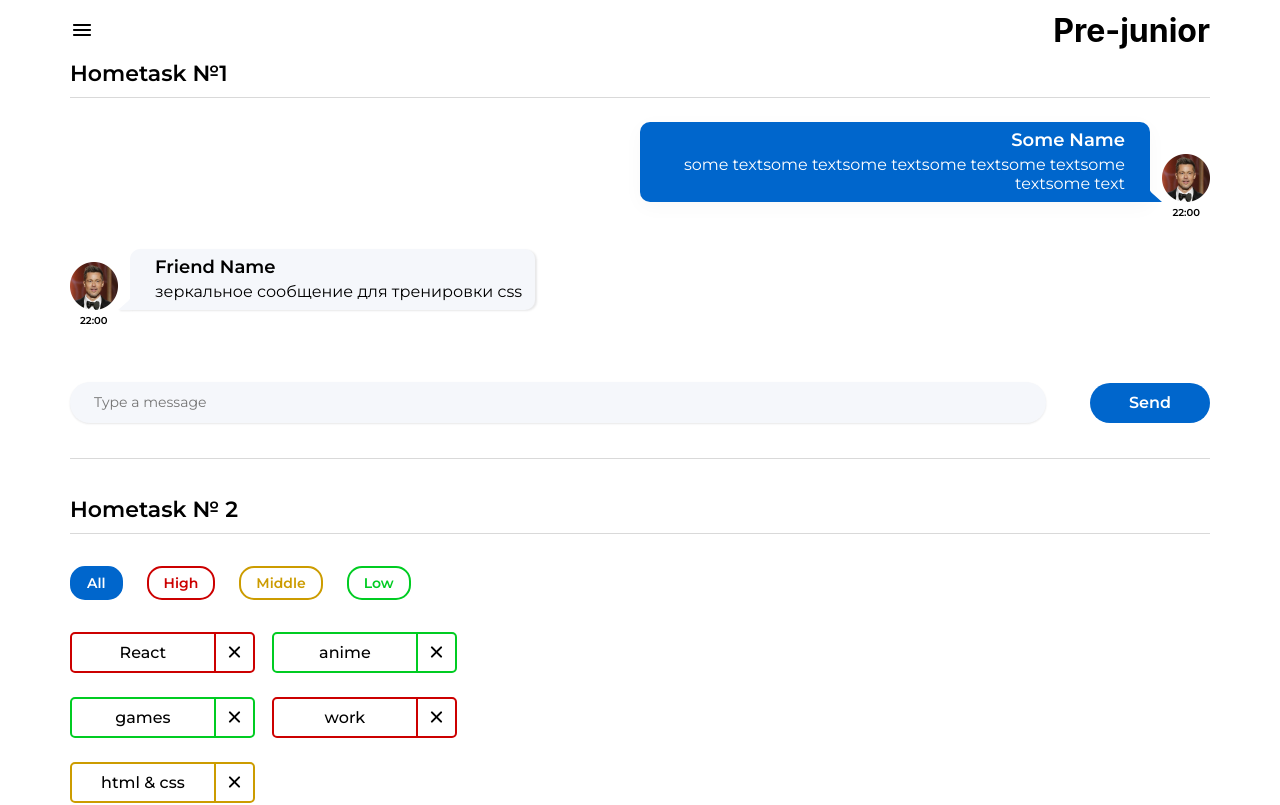
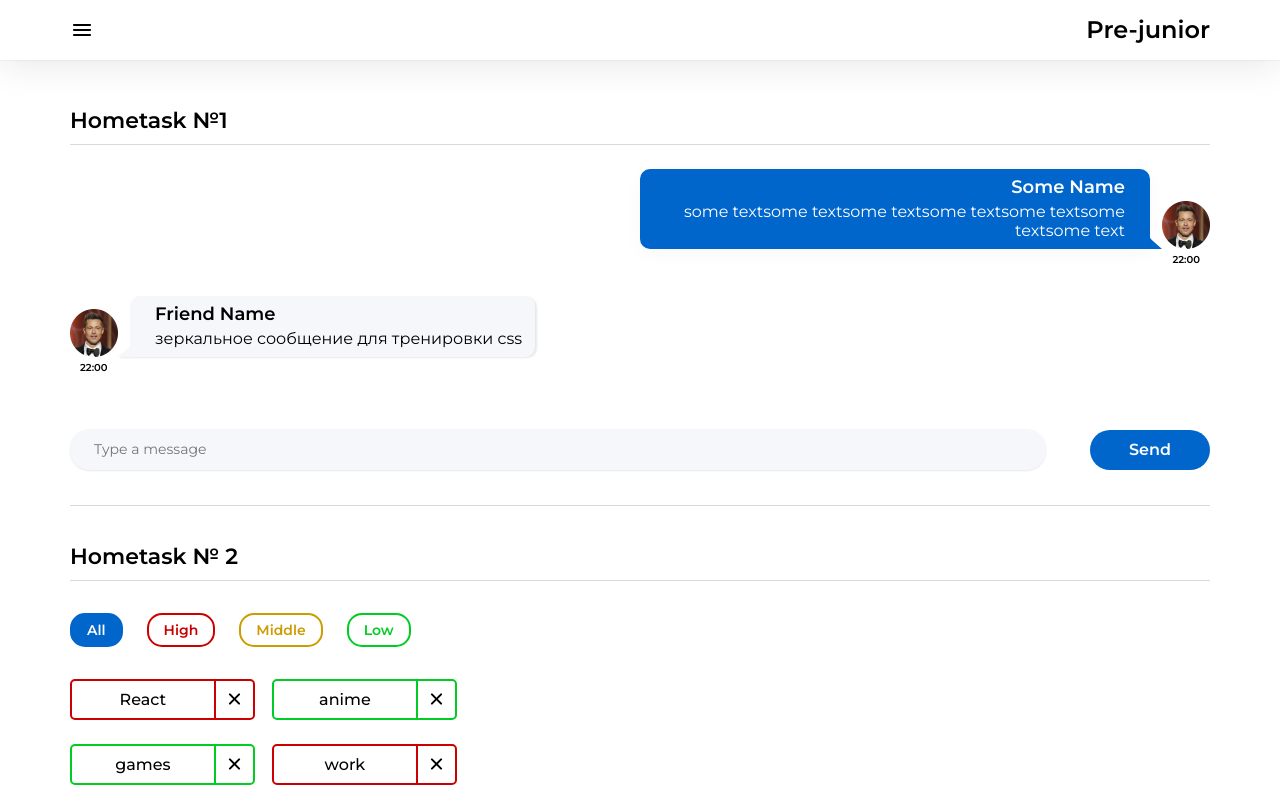
Before and after one commit to VladSmirnou/hws2, a React (Create React App) app: page /#/pre-junior in a window 1280 px wide. Shown: the top 805 px of the page. Built offline with nearby package versions, Linux system fonts and the light colour scheme.

Commit message:
fix HW5 styles

```diff
--- a/src/s2-homeworks/hw05/header/Header.module.css
+++ b/src/s2-homeworks/hw05/header/Header.module.css
@@ -1,12 +1,22 @@
 .burgerMenuIcon {
+    cursor: pointer;
 }
 
 .header {
+    height: 60px;
+    margin-bottom: 47px;
+    box-shadow:
+        0px 0px 2px 0px #1D21261A,
+        0px 0px 40px 0px #1D212621;
+}
+
+.headerContainer {
+    height: 100%;
     display: flex;
+    margin: 0 auto;
     justify-content: space-between;
     align-items: center;
-    padding: 0 70px;
-    height: 60px;
+    max-width: 1140px;
 }
 
 .header > img {
@@ -15,4 +25,8 @@
 }
 
 .header h1 {
+    font-family: Montserrat;
+    font-size: 24px;
+    font-weight: 600;
+    line-height: 29.26px;
 }
--- a/src/s2-homeworks/hw05/header/Header.tsx
+++ b/src/s2-homeworks/hw05/header/Header.tsx
@@ -24,6 +24,7 @@ export const Header: FC<PropsType> = ({handleOpen}) => {
     return (
         <>
             <div id={'hw5-header'} className={s.header}>
+                <div className={s.headerContainer}>
                     <img
                         src={burgerIcon}
                         id={'hw5-burger-menu'}
@@ -33,6 +34,7 @@ export const Header: FC<PropsType> = ({handleOpen}) => {
                     />
                     <h1>{pageName}</h1>
                 </div>
+            </div>
         </>
     )
 }
--- a/src/s2-homeworks/hw05/sidebar/Sidebar.module.css
+++ b/src/s2-homeworks/hw05/sidebar/Sidebar.module.css
@@ -14,6 +14,7 @@
     left: 0;
     top: 0;
     bottom: 0;
+    z-index: 1;
 }
 
 .nav {
@@ -27,6 +28,7 @@
 .nav a {
     color: black;
     text-decoration: none;
+    font-family: Montserrat;
     font-size: 22px;
     font-weight: 600;
     line-height: 26.82px;
@@ -52,13 +54,16 @@
     align-self: flex-end;
     padding-right: 24px;
     padding-top: 16px;
+    cursor: pointer;
 }
 
 .close img {
 }
+
 .open {
     position: absolute;
     background-color: white;
+    height: 100%;
     width: 317px;
-    height: 720px;
+    z-index: 1;
 }
```
Lines whose indentation alone changed are shown as unchanged.
